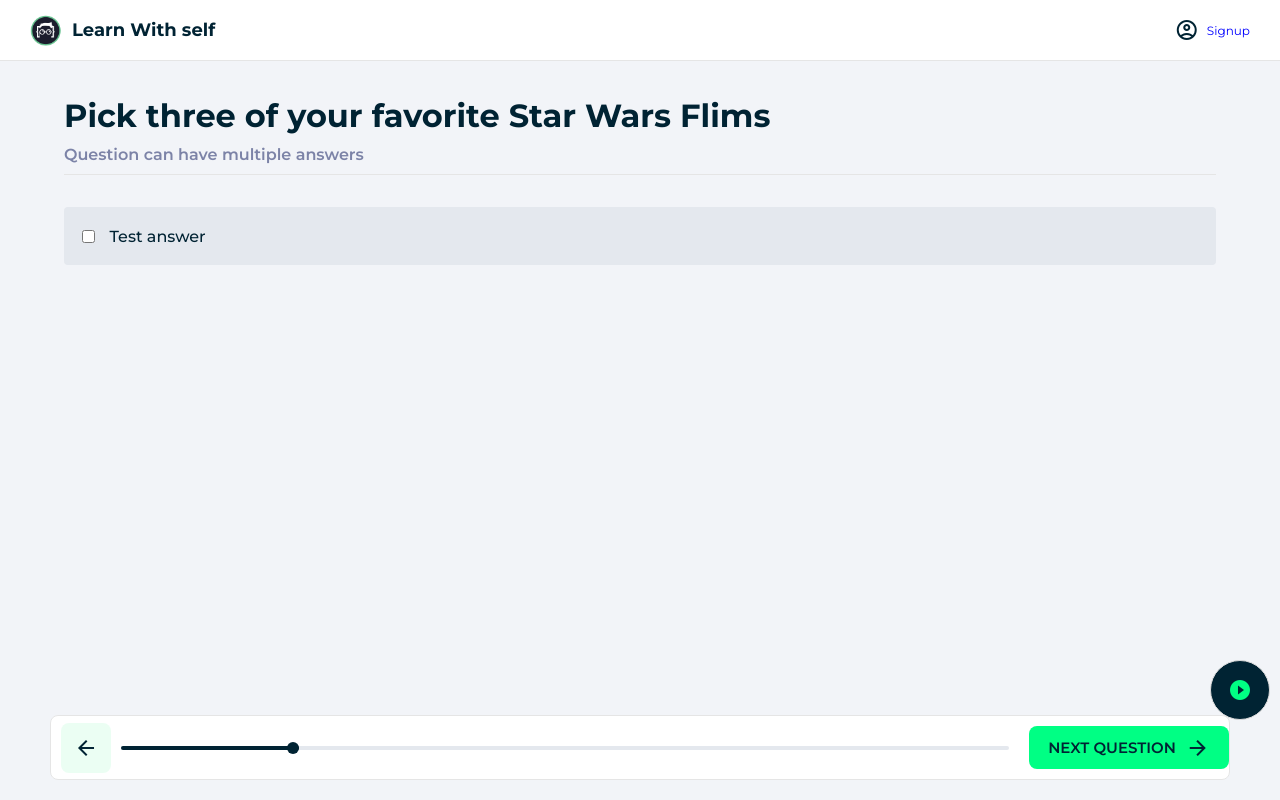
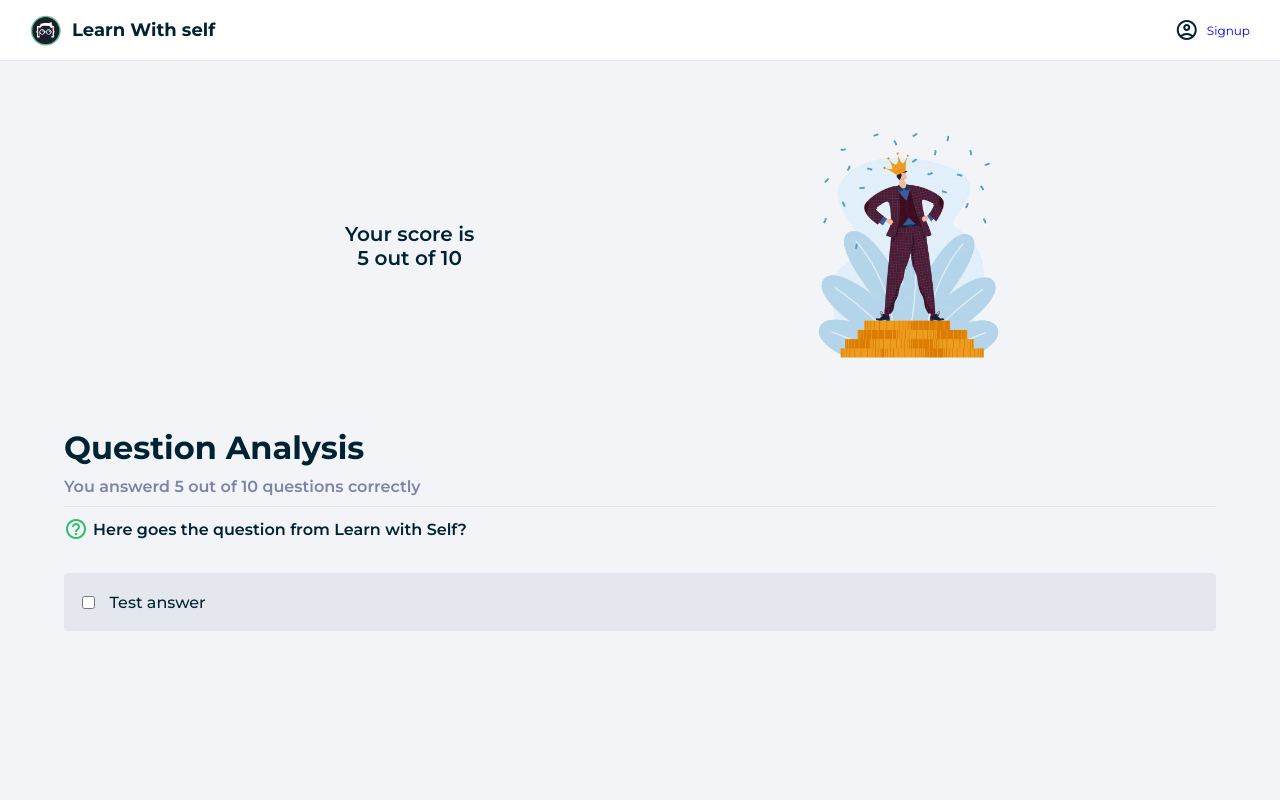
Before and after one commit to mdnaimur/react-quiz, a React (Create React App) app: page / in a window 1280 px wide. Built offline with nearby package versions, Linux system fonts and the light colour scheme.

Commit message:
Result page done

```diff
--- /dev/null
+++ b/src/components/Analysis.jsx
@@ -0,0 +1,12 @@
+import classes from "../styles/Analysis.module.css";
+import Question from "./Question";
+
+export default function Analysis() {
+    return (
+        <div className={classes.analysis}>
+            <h1>Question Analysis</h1>
+            <h4>You answerd 5 out of 10 questions correctly</h4>
+            <Question />
+        </div>
+    );
+}
--- a/src/components/App.js
+++ b/src/components/App.js
@@ -1,6 +1,7 @@
 import "../styles/App.css";
 import Layout from "./Layout";
-import Quiz from "./pages/Quiz";
+import Result from "./pages/Result";
+// import Quiz from "./pages/Quiz";
 // import Login from "./pages/Login";
 // import Signup from "./pages/Signup";
 // import Home from "./pages/Home";
@@ -15,7 +16,9 @@ function App() {
 
         {/* <Login /> */}
 
-        <Quiz />
+        {/* <Quiz /> */}
+
+        <Result />
       </Layout>
     </>
   );
--- /dev/null
+++ b/src/components/Question.jsx
@@ -0,0 +1,14 @@
+import classes from "../styles/Question.module.css";
+import Answers from "./Answers";
+
+export default function Question() {
+    return (
+        <div className={classes.question}>
+            <div className={classes.qtitle}>
+                <span className="material-icons-outlined"> help_outline </span>
+                Here goes the question from Learn with Self?
+            </div>
+            <Answers />
+        </div>
+    );
+}
--- /dev/null
+++ b/src/components/Summary.jsx
@@ -0,0 +1,18 @@
+import image from "../assets/images/success.png";
+import classes from "../styles/Summary.module.css";
+
+export default function Summary() {
+    return (
+        <div className={classes.summary}>
+            <div className={classes.point}>
+                <p className={classes.score}>
+                    Your score is <br />5 out of 10
+                </p>
+            </div>
+
+            <div className={classes.badge}>
+                <img src={image} alt="Success" />
+            </div>
+        </div>
+    );
+}
--- /dev/null
+++ b/src/components/pages/Result.jsx
@@ -0,0 +1,13 @@
+import React from 'react'
+import Analysis from '../Analysis'
+import Summary from '../Summary'
+
+export default function Result() {
+    return (
+        <>
+
+            <Summary />
+            <Analysis />
+        </>
+    )
+}
--- /dev/null
+++ b/src/styles/Analysis.module.css
@@ -0,0 +1,3 @@
+.analysis {
+  margin: 2rem auto;
+}
--- /dev/null
+++ b/src/styles/Question.module.css
@@ -0,0 +1,18 @@
+question {
+  background-color: white;
+  padding: 10px;
+  margin: 1rem 0;
+  border-radius: 4px;
+}
+
+.qtitle {
+  display: flex;
+  gap: 5px;
+  align-items: center;
+  color: var(--fontPrimary);
+  font-weight: 600;
+}
+
+.qtitle span {
+  color: var(--active);
+}
--- /dev/null
+++ b/src/styles/Summary.module.css
@@ -0,0 +1,49 @@
+.summary {
+  width: 80%;
+  margin: 0 auto;
+  display: flex;
+  justify-content: space-between;
+}
+
+@media only screen and (max-width: 800px) {
+  .summary {
+    flex-direction: column;
+    align-items: center;
+  }
+}
+
+.point {
+  width: 50%;
+  display: grid;
+  justify-content: center;
+  place-items: center;
+  position: relative;
+}
+
+.score {
+  width: 400px;
+  text-align: center;
+  font-size: 20px;
+  font-weight: 600;
+}
+
+.badge {
+  text-align: center;
+  height: 300px;
+  padding: 1rem;
+  display: flex;
+  justify-content: center;
+  align-items: center;
+}
+
+.badge img {
+  width: 100%;
+  height: 100%;
+  object-fit: cover;
+}
+
+@media only screen and (max-width: 800px) {
+  .badge {
+    width: 100%;
+  }
+}
```
